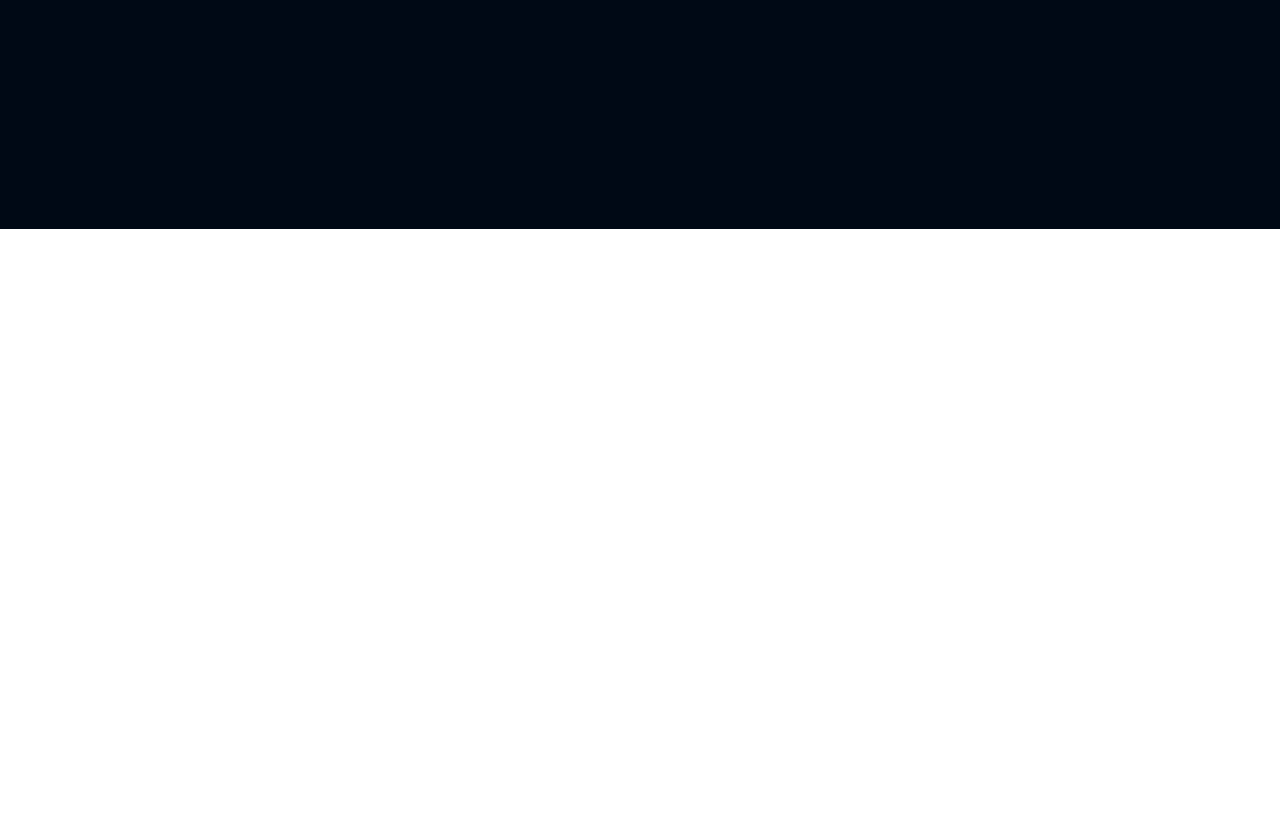
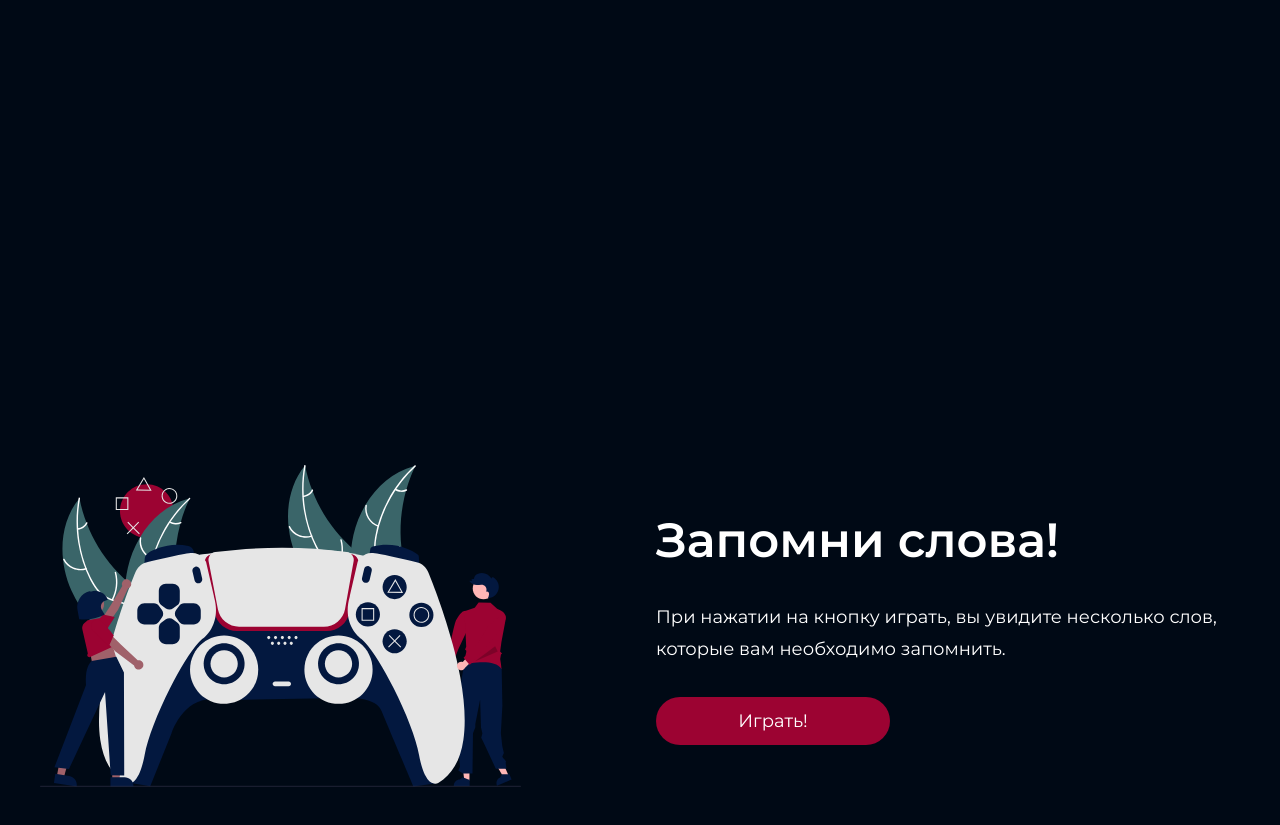
Before and after one commit to Abadfari/2-nd-course-hw, a plain HTML site: page index.html in a window 1280 px wide. Shown: the part 2151-2976 px from the top of the page. Before the commit the page ends 2380 px from the top, so only its background shows below. Drawn offline with Linux system fonts and the light colour scheme.

Commit message:
added a second game block and a game function

```diff
--- a/index.html
+++ b/index.html
@@ -50,6 +50,21 @@
             </section>
         </div>
     </div>
+    <div class="second__game center">
+        <div class="second__game_for">
+            <section class="second__game_pic">
+                <img src="./img/secondGame.svg" alt="#">
+            </section>
+            <section class="second__game_content" id="game2">
+                <h1 class="second__game_title">Запомни слова!</h1>
+                <p class="second__game_text">При нажатии на кнопку играть, вы увидите несколько слов, которые вам
+                    необходимо запомнить.
+                </p>
+                <button onclick="alert(wordGuessGame());" class="button top__button"
+                    id="mycursor">Играть!</button>
+            </section>
+        </div>
+    </div>
     <script src="./site.js"></script>
 </body>
 
--- a/site.js
+++ b/site.js
@@ -10,4 +10,23 @@ function gameSeason(month) {
     } else {
         return "Неправильный номер месяца";
     }
-}
+};
+
+function wordGuessGame() {
+    const words = ['Яблоко', 'Груша', 'Дыня', 'Виноград', 'Персик', 'Апельсин', 'Мандарин'];
+    const shuffledWords = words.sort(() => Math.random() - 0.5);
+    // Выводим перемешанный массив пользователю
+    alert(`${shuffledWords.join(', ')}`);
+    // Задаем вопросы пользователю
+    const firstGuess = prompt('Чему равнялся первый элемент массива?').toLowerCase();
+    const lastGuess = prompt('Чему равнялся последний элемент массива?').toLowerCase();
+
+    // Проверяем ответы пользователя
+    if (firstGuess === words[0].toLowerCase() && lastGuess === words[words.length - 1].toLowerCase()) {
+        alert('Поздравляем! Вы угадали оба элемента!');
+    } else if (firstGuess === words[0].toLowerCase() || lastGuess === words[words.length - 1].toLowerCase()) {
+        alert('Вы были близки к победе!');
+    } else {
+        return 'Вы ответили неверно. Попробуйте еще раз!';
+    }
+};
--- a/style.css
+++ b/style.css
@@ -182,6 +182,52 @@ html {
     align-items: center;
 }
 
+/* Вторая игра */
+
+.second__game {
+    height: 800px;
+    background-image: url(img/backFirstGame.png);
+    background-repeat: no-repeat;
+    background-position: center;
+    background-size: cover;
+}
+
+.second__game_content {
+    display: flex;
+    flex-direction: column;
+    flex-wrap: wrap;
+    padding-top: 282px;
+    padding-bottom: 282px;
+}
+
+.second__game_title {
+    color: #FFF;
+    font-size: 48px;
+    font-style: normal;
+    font-weight: 700;
+    line-height: normal;
+    max-width: 584px;
+}
+
+.second__game_text {
+    color: #FFF;
+    font-size: 18px;
+    font-style: normal;
+    font-weight: 300;
+    line-height: 32px;
+    margin-top: 32px;
+    margin-bottom: 32px;
+    max-width: 584px;
+}
+
+.second__game_for {
+    display: flex;
+    flex-wrap: wrap;
+    flex-direction: row;
+    justify-content: space-between;
+    align-items: center;
+}
+
 
 
 /* Адаптивная версия */
```
Also changed, not shown: img/secondGame.svg (added).
